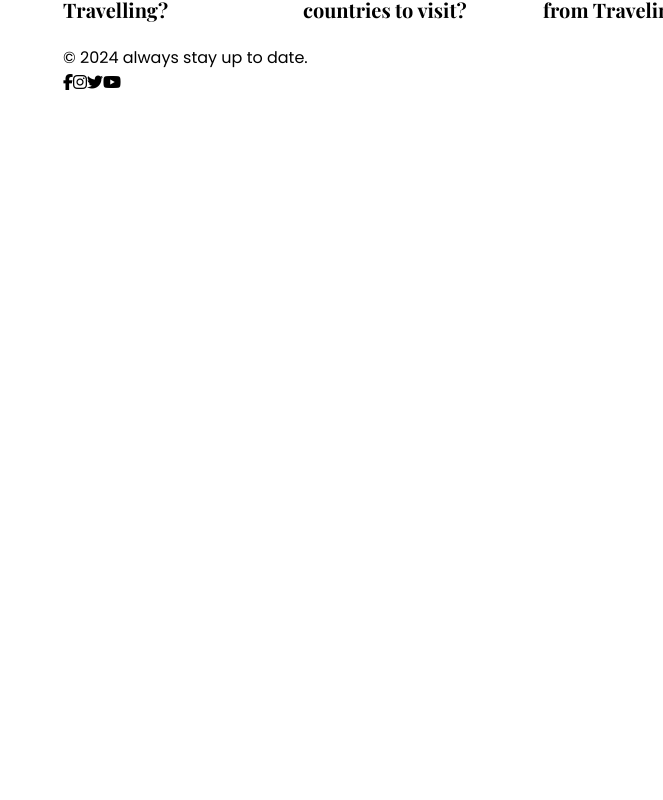
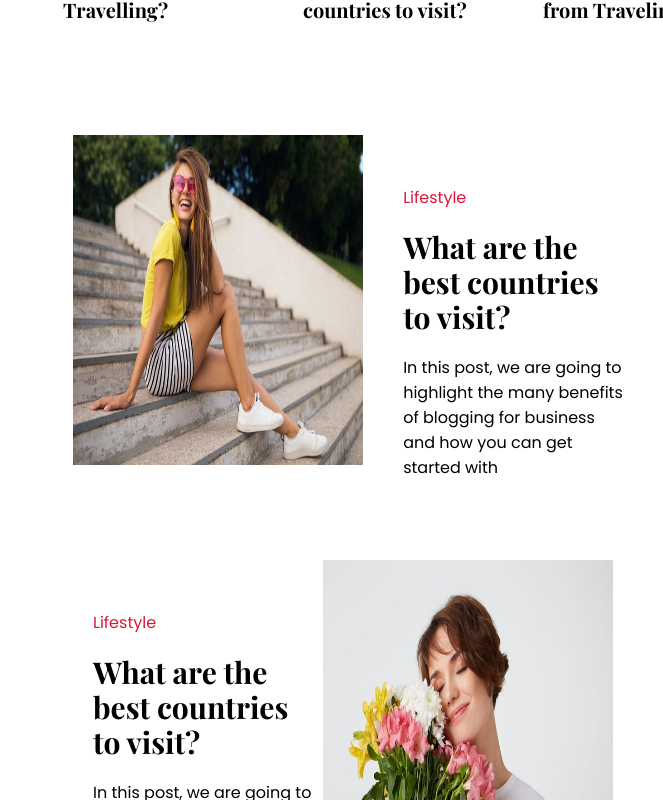
Before and after one commit to szymszaj/React-project, a React (Create React App) app in the folder blog-app/: page / in a window 1280 px wide. Shown: the part 1240-2040 px from the top of the page, without its empty margins (617-1280 px from the left). Before the commit the page ends 1375 px from the top, so only its background shows below. Built offline with nearby package versions, Linux system fonts and the light colour scheme.

Commit message:
adding import

```diff
--- a/blog-app/src/App.js
+++ b/blog-app/src/App.js
@@ -1,12 +1,13 @@
+import React from "react";
 import "./App.css";
 import BlogHome from "./components/Blog/BlogHome";
 
-function App() {
+const App = () => {
   return (
     <>
       <BlogHome />
     </>
   );
-}
+};
 
 export default App;
--- a/blog-app/src/components/Blog/BlogHome.js
+++ b/blog-app/src/components/Blog/BlogHome.js
@@ -2,7 +2,7 @@ import React from "react";
 import Footer from "../footer/Footer";
 import Slide from "../Slide/Slide";
 import Card from "./Card";
-// import CardTwo from "./CardTwo";
+import CardTwo from "./CardTwo";
 
 const BlogHome = () => {
   const data = [
@@ -52,7 +52,7 @@ const BlogHome = () => {
         <div className="right-content">
           <Slide />
           <Card />
-          {/* <CardTwo /> */}
+          <CardTwo />
           <Footer />
         </div>
       </section>
--- a/blog-app/src/components/footer/Footer.js
+++ b/blog-app/src/components/footer/Footer.js
@@ -1,4 +1,5 @@
 import React from "react";
+import "./Footer.css";
 
 const Footer = () => {
   return (
```
